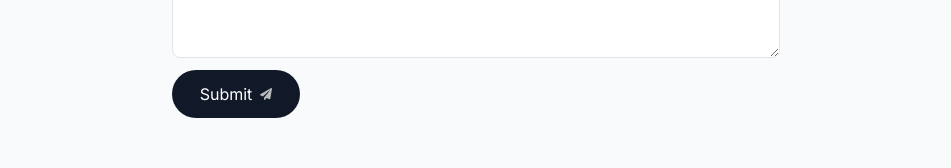
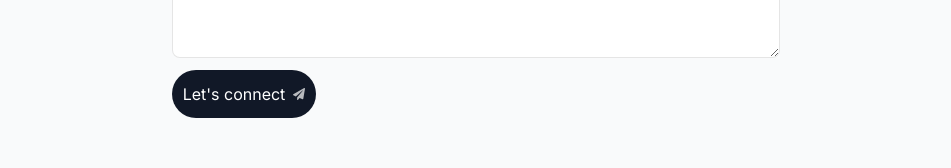
Before and after one commit to AkhashAk/portfolio-website, a Next.js app: page / in a window 1280 px wide. Shown: the part 3786-3954 px from the top of the page, without its empty margins (164-1115 px from the left). Built offline with nearby package versions, Linux system fonts and the light colour scheme; no server answers.

Commit message:
update submit button

```diff
--- a/components/submit-btn.tsx
+++ b/components/submit-btn.tsx
@@ -8,14 +8,14 @@
   return (
     <button
       type="submit"
-      className="group flex items-center justify-center gap-2 h-[3rem] w-[8rem] bg-gray-900 text-white rounded-full outline-none transition-all focus:scale-110 hover:scale-110 hover:bg-gray-950 active:scale-105 dark:bg-white dark:bg-opacity-10 disabled:scale-100 disabled:bg-opacity-65"
+      className="group flex items-center justify-center gap-2 h-[3rem] w-[9rem] bg-gray-900 text-white rounded-full outline-none transition-all focus:scale-110 hover:scale-110 hover:bg-gray-950 active:scale-105 dark:bg-white dark:bg-opacity-10 disabled:scale-100 disabled:bg-opacity-65"
       disabled={pending}
     >
       {pending ? (
         <div className="h-5 w-5 animate-spin rounded-full border-b-2 border-white"></div>
       ) : (
         <>
-          Submit{" "}
+          Let's connect{" "}
           <FaPaperPlane className="text-xs opacity-70 transition-all group-hover:translate-x-1 group-hover:-translate-y-1" />{" "}
         </>
       )}
```
